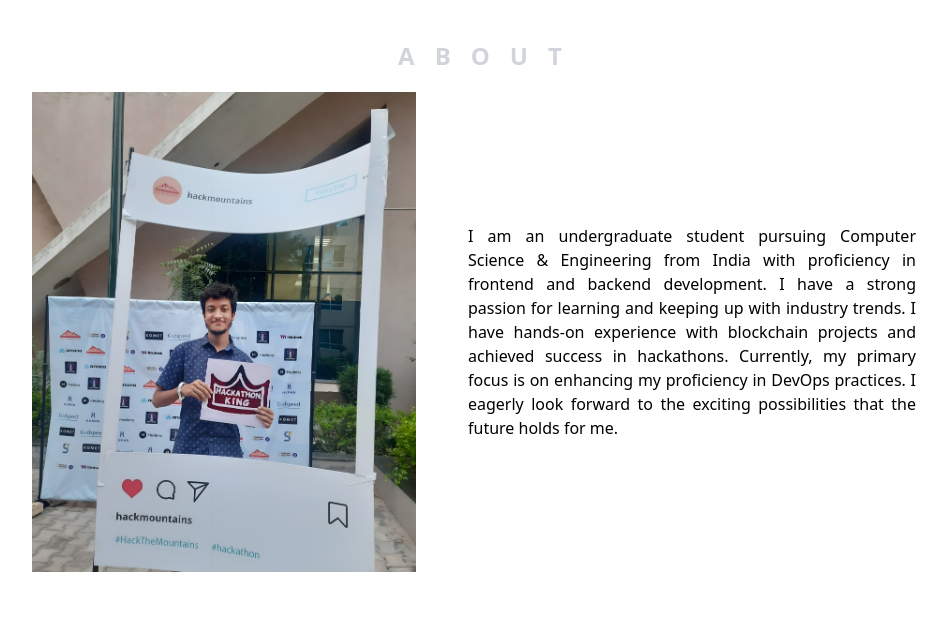
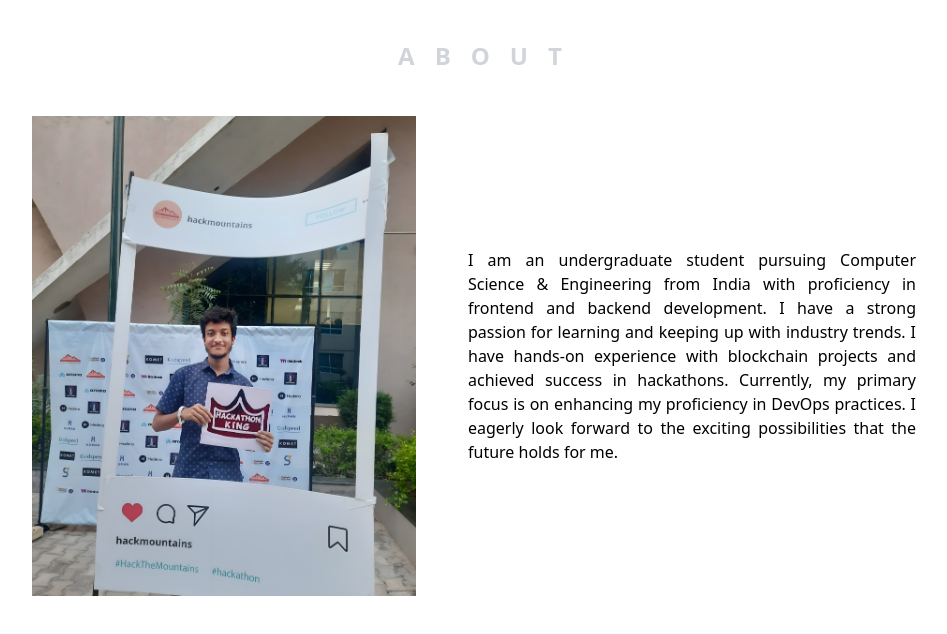
Before and after one commit to rwiteshbera/Portfolio, a Next.js app: page /components/About in a window 1280 px wide. Shown: the top 634 px of the page, without its empty margins (150-1097 px from the left). Built offline with nearby package versions, Linux system fonts and the light colour scheme.

Commit message:
fixed image quality optimization: Minor change

```diff
--- a/package.json
+++ b/package.json
@@ -1,6 +1,6 @@
 {
   "name": "portfolio",
-  "version": "0.1.8",
+  "version": "1.0.0",
   "private": true,
   "scripts": {
     "dev": "next dev",
--- a/src/pages/components/About.tsx
+++ b/src/pages/components/About.tsx
@@ -16,63 +16,28 @@ function About({}: Props) {
         About
       </h3>
       <div className="flex flex-row flex-wrap md:flex-nowrap justify-center md:mx-10 gap-x-5">
-          <motion.div className="">
+        <div>
           <Image
             src={image1}
             alt="hack the mountain picture"
-            className="md:w-[30vw] md:px-0 px-12"
-            // height={3072}
-            // width={2304}
-            quality={100}
+            className="md:w-[30vw] md:px-0 px-12 py-6"
             loading="lazy"
           />
-          </motion.div>
-          <motion.div className="flex md:w-[40vw] p-8">
-            <h4 className="2xl:text-lg text-base m-auto text-justify">I am an undergraduate student pursuing Computer Science & Engineering from India with proficiency in frontend and backend development. I have a strong passion for learning and keeping up with industry trends. I have hands-on experience with blockchain projects and achieved success in hackathons. Currently, my primary focus is on enhancing my proficiency in DevOps practices. I eagerly look forward to the exciting possibilities that the future holds for me.</h4>
-          </motion.div>
+        </div>
+        <div className="flex md:w-[40vw] px-8">
+          <h4 className="2xl:text-lg text-base m-auto text-justify">
+            I am an undergraduate student pursuing Computer Science &
+            Engineering from India with proficiency in frontend and backend
+            development. I have a strong passion for learning and keeping up
+            with industry trends. I have hands-on experience with blockchain
+            projects and achieved success in hackathons. Currently, my primary
+            focus is on enhancing my proficiency in DevOps practices. I eagerly
+            look forward to the exciting possibilities that the future holds for
+            me.
+          </h4>
+        </div>
       </div>
     </div>
-    // <div className="h-screen w-screen py-32">
-    //   <h3 className="uppercase tracking-[20px] text-gray-300 text-2xl font-semibold text-center">
-    //     About
-    //   </h3>
-    //   <div className="flex flex-row justify-center mt-6 flex-wrap">
-    //     <motion.div
-    //     initial={{
-    //       x: -500,
-    //       opacity: 0,
-    //     }}
-    //     animate={{
-    //       x: 0,
-    //       opacity: 1,
-    //     }}
-    //     whileInView={{ x: 0 }}
-    //     viewport={{ once: true }}
-    //     transition={{
-    //       duration: 1.2,
-    //     }}
-    //     >
-    //       <Image src={image1} alt="image" className="h-80 md:h-72 sm:h-72 xsm:h-72  w-auto" />
-    //     </motion.div>
-    //     <motion.div className="w-max sm:w-2/3 md:w-2/3 lg:w-1/3 xl:w-1/3 2xl:w-1/2 px-10  pt-5 my-auto"
-    //     initial={{
-    //       x: 500,
-    //       opacity: 0,
-    //     }}
-    //     animate={{
-    //       x: 0,
-    //       opacity: 1,
-    //     }}
-    //     transition={{
-    //       duration: 1.2,
-    //     }}
-    //     >
-    //       <h4 className="about text-base 2xl:text-xl xl:text-2xl lg:text-xl md:text-base sm:text-base">
-    //       I am an undergraduate student pursuing Computer Science & Engineering in India with proficiency in frontend and backend development. With a strong commitment to continuous learning, I consistently update my knowledge to stay up-to-date with the latest industry trends. I have hands-on experience with blockchain projects and successful hackathon participation. Currently, my primary focus is on enhancing my proficiency in DevOps practices. I eagerly look forward to the exciting possibilities that the future holds for me.
-    //       </h4>
-    //     </motion.div>
-    //   </div>
-    // </div>
   );
 }
 
```
